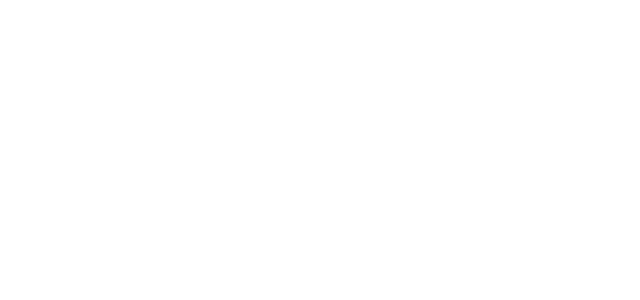
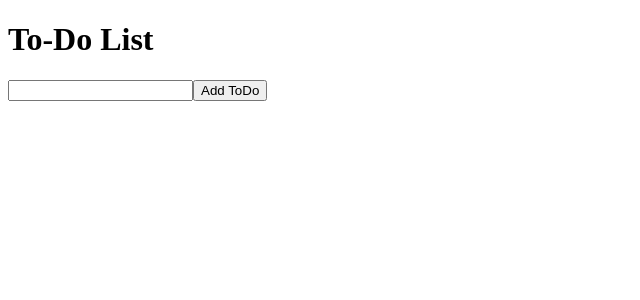
Before and after one commit to acciojob/todo-react-The-jalmejay, a React app: page / in a window 1280 px wide. Shown: the top 300 px of the page, without its empty margins (0-640 px from the left). Built offline with nearby package versions, Linux system fonts and the light colour scheme.

Commit message:
Update App.js

```diff
--- a/src/components/App.js
+++ b/src/components/App.js
@@ -5,6 +5,12 @@ import './../styles/App.css';
 const App = () => {
   return (
     <div>
+    <h1>To-Do List </h1>
+  <form>
+    <input type="text" />
+    <button>Add ToDo</button>
+    </form>
+
         {/* Do not remove the main div */}
     </div>
   )
```
